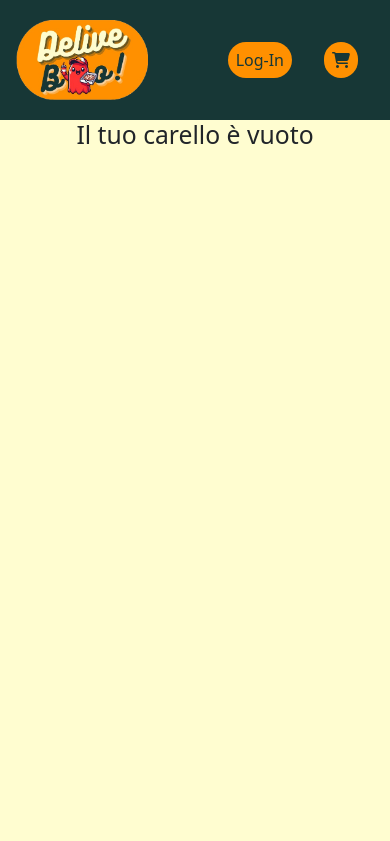
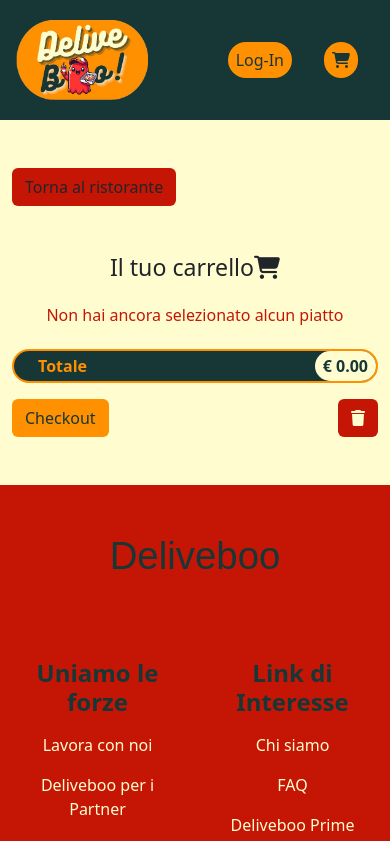
Before and after one commit to FedericoPiazzolla/vite-deliveboo, a Vue app: page /cart in a window 390 px wide. Shown: the top 841 px of the page. Built offline with nearby package versions, Linux system fonts and the light colour scheme; what braintree-web-drop-in would draw is missing.

Commit message:
add: styling singleRestaurant and Cart

```diff
--- a/src/components/AppCart.vue
+++ b/src/components/AppCart.vue
@@ -31,8 +31,8 @@ export default {
     },
 
     emptyCart() {
-      console.log(this.store.updatedCart);
-      this.store.updatedCart.length = 0;
+      localStorage.clear();
+      store.updatedCart.length = 0;
     },
 
     // calcolo il totale
@@ -104,7 +104,7 @@ export default {
   <div class="buttons_order d-flex justify-content-between">
     <button class="order_button btn">Checkout</button>
     <button class="empty_cart_btn btn" @click="emptyCart">
-      Svuota Carrello
+      <i class="fa-solid fa-trash"></i>
     </button>
   </div>
 </template>
--- a/src/components/AppDishesList.vue
+++ b/src/components/AppDishesList.vue
@@ -75,7 +75,7 @@ export default {
     <div class="d-flex px-5 pt-4 justify-content-center align-items-stretch">
       <div class="row d-flex flex-column">
         <div
-          class="col d-flex justify-content-between align-items-center ps-0 mb-3"
+          class="col d-flex justify-content-between align-items-center ps-0 pe-0 mb-3"
           v-for="(dish, index) in restaurantDishes"
           :key="index">
           <!-- card image -->
@@ -84,17 +84,18 @@ export default {
 
           <!-- card content -->
           <div
-            class="dish_details w-100 px-3 details_dish d-flex justify-content-between align-items-center">
-            <h6 class="dish-name fw-bold m-0 me-3">{{ dish.name }}</h6>
-            <p class="dish_description text-start d-none d-lg-block fs-6 m-0">
+            class="dish_details w-75 details_dish d-flex justify-content-between align-items-center">
+            <h6 class="dish-name fw-bold m-0">{{ dish.name }}</h6>
+            <!-- <p class="dish_description text-start d-none fs-6 m-0">
               {{ dish.description }}
-            </p>
-            <p class="dish_price">€{{ dish.price }}</p>
+            </p> -->
+            <p class="dish_price d-none d-sm-block">€{{ dish.price }}</p>
           </div>
           <!-- /card content -->
 
+          <div class="w-25 mb-md-0 pe-0 p-sm-4">
             <div
-            class="ms_quantity d-flex align-items-center justify-content-between mb-2 mb-md-0">
+              class="ms_quantity d-flex align-items-center justify-content-between">
               <button
                 class="ms_card-btn px-2 py-1"
                 @click="removeQuantity(index)">
@@ -106,6 +107,7 @@ export default {
               <button class="ms_card-btn px-2 py-1" @click="addQuantity(index)">
                 <i class="fa-solid fa-plus"></i>
               </button>
+            </div>
           </div>
           <!-- /quantità card -->
         </div>
@@ -143,7 +145,7 @@ export default {
 
   .dish_details {
     .dish-name {
-      width: 50%;
+      width: 30%;
       color: $primary;
 
       @media (min-width: 576px) {
@@ -163,7 +165,7 @@ export default {
 
     .dish-price {
       @media (min-width: 992px) {
-        width: 10%;
+        width: 20%;
       }
     }
 
@@ -175,7 +177,7 @@ export default {
   .ms_quantity {
     background-color: $bg-color;
     border-radius: 2rem;
-    width: 10%;
+    width: 30;
 
     .ms_card-btn {
       background-color: $main-text;
--- a/src/components/AppSingleRestaurantDishes.vue
+++ b/src/components/AppSingleRestaurantDishes.vue
@@ -40,10 +40,10 @@ export default {
 </script>
 
 <template>
-  <div class="col-12">
+  <div class="col-12 p-0">
     <AppBestSellers :bestSellers="bestSellers" />
   </div>
-  <div class="w-75">
+  <div class="col-12 col-md-9">
     <AppDishesList :restaurantDishes="dishes" />
   </div>
 </template>
--- a/src/pages/Cart.vue
+++ b/src/pages/Cart.vue
@@ -1,13 +1,13 @@
 <script>
-import { saveCart, store } from '../data/store';
+import { saveCart, store } from "../data/store";
 
 export default {
-  name: 'Cart',
+  name: "Cart",
 
   data() {
     return {
       store,
-    }
+    };
   },
   methods: {
     // Aggiungo una quantità del prodotto
@@ -20,7 +20,7 @@ export default {
       if (store.updatedCart[dishKey].quantity > 1) {
         store.updatedCart[dishKey].quantity--;
         saveCart(store.updatedCart);
-      } else if (store.updatedCart[dishKey].quantity === 1){
+      } else if (store.updatedCart[dishKey].quantity === 1) {
         store.updatedCart.splice(dishKey, 1);
         saveCart(store.updatedCart);
       }
@@ -30,35 +30,65 @@ export default {
       store.updatedCart = [];
     },
 
+    emptyCart() {
+      localStorage.clear();
+      store.updatedCart.length = 0;
+    },
+
     // calcolo il totale
     calcTotal() {
       let total = 0;
 
       for (const index in store.updatedCart) {
-        total += store.updatedCart[index].price * store.updatedCart[index].quantity;
+        total +=
+          store.updatedCart[index].price * store.updatedCart[index].quantity;
       }
 
-      return total.toFixed(2)
-    }
-  }
-}
+      return total.toFixed(2);
+    },
+
+    goBack(event) {
+      event.preventDefault();
+      this.$router.go(-1);
+    },
+  },
+};
 </script>
 
 <template>
-  <section class="ms_cart-section">
+  <div class="container">
+    <router-link
+      class="btn back_btn text-decoration-none mt-5"
+      to=""
+      @click.native="goBack"
+      >Torna al ristorante</router-link
+    >
+
     <!-- carrello con lista ordinata dei prodotti, totale da pagare e bottoni -->
-    <section id="cart-container" class="p-3 py-5" v-if="store.updatedCart.length > 0">
+    <div class="pt-5 cart_title text-center">
+      <h3 class="m-0">
+        Il tuo carrello<i class="fa-solid fa-cart-shopping"></i>
+      </h3>
+    </div>
 
-        <h2 class="pb-5 text-center m-0">Il tuo ordine <i class="fa-solid fa-cart-shopping"></i></h2>
-
-        <h4 class="ms_restaurant-title mb-3 d-inline">{{ store.updatedCart[0].restaurant.restaurant_name }}</h4>
+    <!-- Sezione prodotti nel carrello -->
+    <section id="cart-container" class="" v-if="store.updatedCart.length > 0">
+      <div class="text-center">
+        <h6 class="ms_restaurant-title mb-3 d-inline">
+          {{ store.updatedCart[0].restaurant.restaurant_name }}
+        </h6>
+      </div>
 
       <ol class="list-group mt-4">
-          <li v-for="(product, index) in store.updatedCart" :key="index" class="ps-4 rounded-5 mb-3 flex-row list-group-item d-flex justify-content-between align-items-center">
-
+        <li
+          v-for="(product, index) in store.updatedCart"
+          :key="index"
+          class="ps-4 rounded-5 mb-3 flex-row list-group-item d-flex justify-content-between align-items-center">
           <div class="ms-md-2 me-auto">
-              <p class=" ms_dish-name fw-bold mb-1">{{ product.name }}</p>
-              <span class="ms_price d-inline-block">&euro; {{ product.price }}</span>
+            <p class="ms_dish-name fw-bold mb-1">{{ product.name }}</p>
+            <span class="ms_price d-inline-block"
+              >&euro; {{ product.price }}</span
+            >
           </div>
 
           <div class="ms_quantity-show d-inline-block mt-2 mb-2 mb-md-0">
@@ -72,35 +102,78 @@ export default {
           </div>
         </li>
       </ol>
-
-        <div class="ms_total-price d-flex justify-content-between justify-content-md-end">
-          <p>Totale: &euro; {{ calcTotal() }}</p>
-          <button class="btn btn-success">Conferma ordine</button>
-        </div>
     </section>
 
-    <section v-else class="text-center">
-      <h2>Il tuo carello è vuoto</h2>
+    <section v-else class="text-center my-4">
+      <h6>Non hai ancora selezionato alcun piatto</h6>
     </section>
-  </section>
+
+    <div
+      class="total_order ps-4 rounded-5 mb-3 flex-row list-group-item d-flex justify-content-between align-items-center">
+      <p class="ms_dish-name fw-bold m-0">Totale</p>
+      <span class="ms_price d-inline-block">&euro; {{ calcTotal() }}</span>
+    </div>
+
+    <div class="buttons_order d-flex justify-content-between mb-5">
+      <button class="order_button btn">Checkout</button>
+      <button class="empty_cart_btn btn" @click="emptyCart">
+        <i class="fa-solid fa-trash"></i>
+      </button>
+    </div>
+  </div>
 </template>
 
 <style lang="scss" scoped>
 @use "../scss/partials/variables" as *;
 
-.ms_cart-section {
-  min-height: 1000px;
-
-  .ms_restaurant-title {
-    background-color: $bg-btn;
-    border-radius: 2rem;
-    padding: .5rem 1rem;
-    margin-left: 1rem;
+.back_btn {
+  background-color: $primary;
+  &:hover {
+    background-color: $primary;
+  }
 }
 
+.custom-link,
+.custom-link:hover,
+.custom-link:focus {
+  color: inherit; /* Or any specific color */
+  text-decoration: none; /* Removes underline or other decorations */
+  background-color: transparent; /* Resets background changes */
+  /* Add other properties as needed to undo hover effects */
+}
+
+// .go_back_btn {
+//   background-color: $main-text;
+//   color: $main-text;
+//   :hover {
+//     background-color: $bg-btn;
+//     color: $main-text;
+//   }
+
+//   router-link {
+//     text-decoration: none;
+//     color: red;
+//   }
+// }
+
+.buttons_order {
+  .order_button {
+    background-color: $bg-btn;
+    color: $main_text;
+  }
+
+  .empty_cart_btn {
+    background-color: $primary;
+    color: $bg-color;
+  }
+}
+
+h6 {
+  color: $primary;
+}
 .ms_price {
   background-color: $bg-color;
-    padding: .2rem .5rem;
+  padding: 0.2rem 0.5rem;
   border-radius: 2rem;
   font-weight: bolder;
 }
@@ -127,18 +200,24 @@ export default {
   }
 }
 
+.total_order {
+  background-color: $main-text;
+  color: $bg-btn;
+  border: 2px solid $bg-btn;
+  .ms_price {
+    color: $main-text;
+  }
+}
+
 .ms_total-price {
-    text-align: center;
   padding-top: 1rem;
   p {
     margin: 0;
     background-color: $primary;
     font-size: 1.7rem;
     color: $bg-color;
-      padding: .5rem .7rem;
+    padding: 0.5rem 0.7rem;
     border-radius: 2rem;
   }
 }
-
-}
 </style>
--- a/src/pages/Home.vue
+++ b/src/pages/Home.vue
@@ -7,11 +7,11 @@ export default {
   data() {},
   name: "Home",
   mounted() {
-    document.addEventListener("DOMContentLoaded", function () {
-      setTimeout(function () {
-        document.getElementById("splash-screen").style.display = "none";
-      }, 5000); // Modifica questo valore per controllare la durata dello splash screen
-    });
+    //   document.addEventListener("DOMContentLoaded", function () {
+    //     setTimeout(function () {
+    //       document.getElementById("splash-screen").style.display = "none";
+    //     }, 5000); // Modifica questo valore per controllare la durata dello splash screen
+    //   });
   },
 };
 </script>
--- a/src/pages/SingleRestaurant.vue
+++ b/src/pages/SingleRestaurant.vue
@@ -82,7 +82,8 @@ export default {
 
     <AppSingleRestaurantDishes />
 
-    <div class="cart_container w-25 d-flex justify-content-center mx-auto p-0">
+    <div
+      class="d-none d-md-inline cart_container w-25 d-flex justify-content-center mx-auto p-0">
       <div class="w-100" id="ms_cart">
         <AppCart />
       </div>
```
Lines whose indentation alone changed are shown as unchanged.
